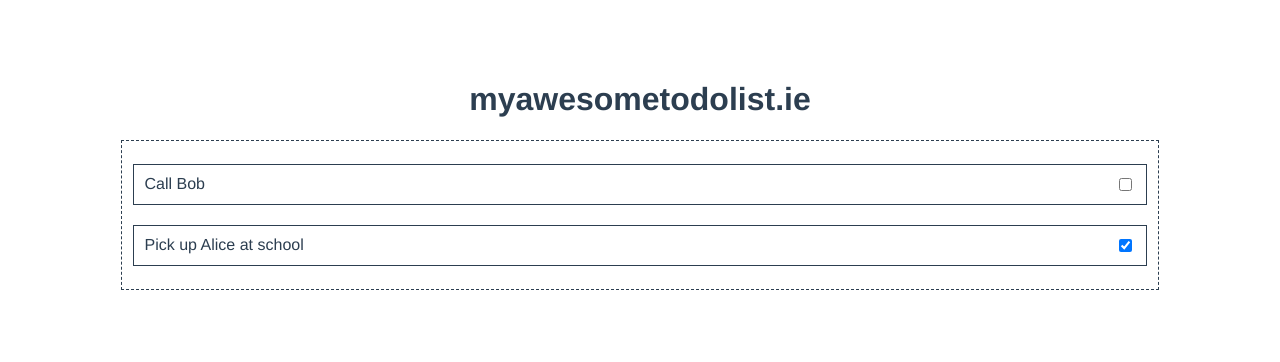
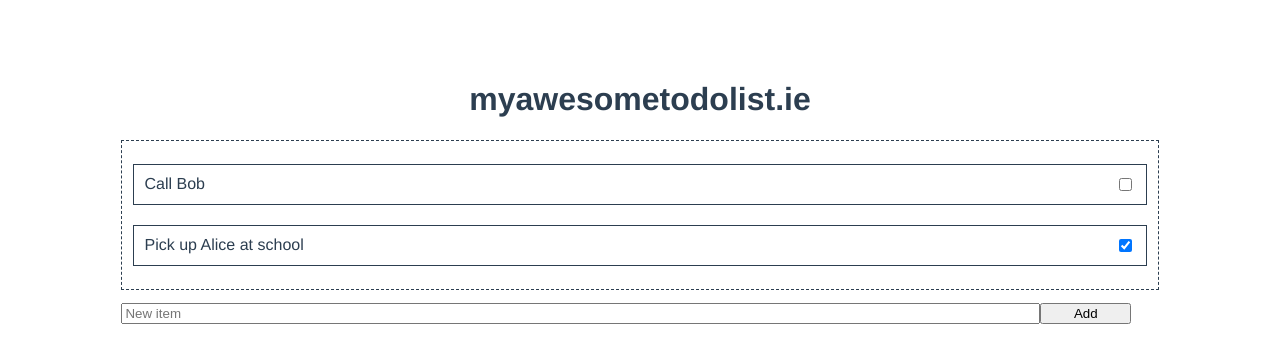
Before and after one commit to antoine-carat/git-wizard, a Vue app: page / in a window 1280 px wide. Shown: the top 362 px of the page. Built offline with nearby package versions, Linux system fonts and the light colour scheme.

Commit message:
Adding dummy new item field (#3)

```diff
--- a/src/App.vue
+++ b/src/App.vue
@@ -2,16 +2,19 @@
   <div id="app">
     <h1>myawesometodolist.ie</h1>
     <Frame />
+    <AddItemField />
   </div>
 </template>
 
 <script>
 import Frame from "./components/Frame.vue";
+import AddItemField from "./components/AddItem.vue";
 
 export default {
   name: "app",
   components: {
-    Frame
+    Frame,
+    AddItemField
   }
 };
 </script>
--- /dev/null
+++ b/src/components/AddItem.vue
@@ -0,0 +1,36 @@
+<template>
+  <div class="add-item">
+    <input type="text" placeholder="New item" name="" id="">
+    <button>Add</button>
+  </div>
+</template>
+
+<script>
+export default {
+  name: "AddItemField"
+};
+</script>
+
+<!-- Add "scoped" attribute to limit CSS to this component only -->
+<style scoped lang="scss">
+.add-item{
+  display: flex;
+  flex-flow: row wrap;
+  align-content: flex-start;
+  justify-content: space-evenly;
+  text-align: left;
+
+  margin: 1% 0%;
+  width: 80%;
+
+  input {
+    margin: 0%;
+    width: 90%;
+  }
+
+  button {
+    margin: 0%;
+    width: 9%;
+  }
+}
+</style>
```
